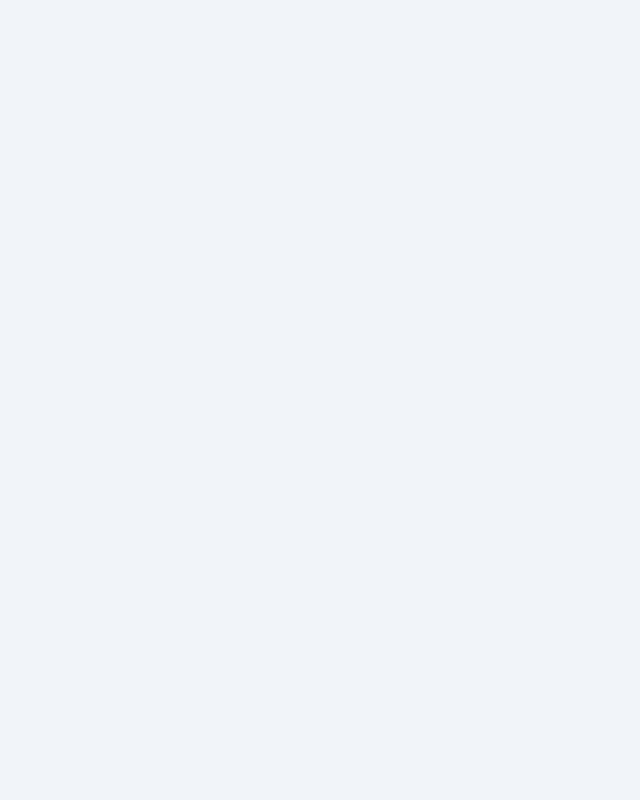
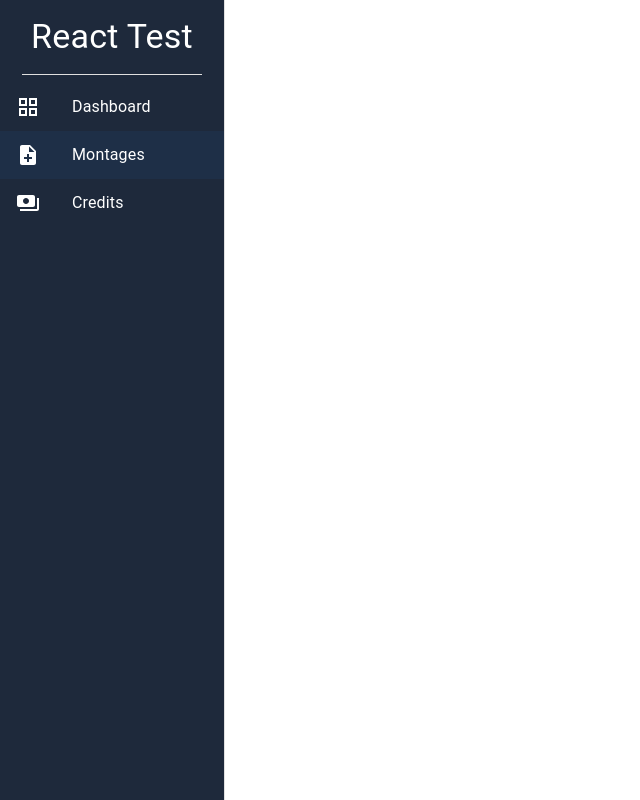
Before and after one commit to Parth4149/assignment, a React (Vite) app: page / in a window 1280 px wide. Shown: the whole page, without its empty margins (0-640 px from the left). Built offline with nearby package versions, Linux system fonts and the light colour scheme.

Commit message:
Sidebar added

```diff
--- a/index.html
+++ b/index.html
@@ -4,7 +4,7 @@
     <meta charset="UTF-8" />
     <meta name="viewport" content="width=device-width, initial-scale=1.0" />
     <meta http-equiv="X-UA-Compatible" content="ie=edge" />
-    <title>Todo</title>
+    <title>Assignment</title>
   </head>
 
   <body>
--- a/package.json
+++ b/package.json
@@ -28,6 +28,7 @@
     "@mui/icons-material": "^5.11.16",
     "@mui/material": "^5.13.1",
     "react": "18.2.0",
-    "react-dom": "18.2.0"
+    "react-dom": "18.2.0",
+    "react-router-dom": "^6.4.1"
   }
 }
--- a/src/Index.jsx
+++ b/src/Index.jsx
@@ -1,10 +1,11 @@
 import React from "react";
 import ReactDOM from "react-dom/client";
 import App from "./components/App";
+import { BrowserRouter } from "react-router-dom";
 import "./index.css";
 
 ReactDOM.createRoot(document.getElementById("root")).render(
-  <>
+  <BrowserRouter>
     <App />
-  </>
+  </BrowserRouter>
 );
--- a/src/components/App.jsx
+++ b/src/components/App.jsx
@@ -1,5 +1,20 @@
+import CssBaseline from "@mui/material/CssBaseline";
+import Navbar from "./Navbar";
+import Montages from "./Montages";
+import { Routes, Route } from "react-router-dom";
+import { useTheme } from "@mui/material/styles";
+
 const App = () => {
-  return <main></main>;
+  const theme = useTheme();
+  return (
+    <main>
+      <CssBaseline />
+      <Navbar theme={theme} />
+      <Routes>
+        <Route to="/" element={<Montages />} />
+      </Routes>
+    </main>
+  );
 };
 
 export default App;
--- /dev/null
+++ b/src/components/Montages.jsx
@@ -0,0 +1,7 @@
+const Montages = () => {
+  return (
+    <div>Montages</div>
+  )
+}
+
+export default Montages;
--- /dev/null
+++ b/src/components/Navbar.jsx
@@ -0,0 +1,30 @@
+import { useState } from "react";
+import { Box, Drawer, useMediaQuery } from "@mui/material";
+import Sidebar from "./Sidebar";
+
+const Navbar = ({ theme }) => {
+  const isMobile = useMediaQuery("(max-width:480px)");
+  const [mobileOpen, setMobileOpen] = useState(false);
+  return (
+    <Box>
+      {isMobile ? (
+        <Drawer
+          variant="temporary"
+          anchor="left"
+          open={mobileOpen}
+          className="drawer__paper"
+          ModalProps={{ keepMounted: true }}
+          onClose={() => setMobileOpen((prevMobileOpen) => !prevMobileOpen)}
+        >
+          <Sidebar theme={theme} setMobileOpen={setMobileOpen} />
+        </Drawer>
+      ) : (
+        <Drawer className="drawer__paper" variant="permanent" open>
+          <Sidebar theme={theme} setMobileOpen={setMobileOpen} />
+        </Drawer>
+      )}
+    </Box>
+  );
+};
+
+export default Navbar;
--- /dev/null
+++ b/src/components/Sidebar.jsx
@@ -0,0 +1,63 @@
+import { useState } from "react";
+import { Link } from "react-router-dom";
+import {
+  Divider,
+  Typography,
+  List,
+  ListItemButton,
+  ListItemIcon,
+  Box,
+  ListItemText,
+} from "@mui/material";
+import GridViewIcon from "@mui/icons-material/GridView";
+import NoteAddIcon from "@mui/icons-material/NoteAdd";
+import PaymentsIcon from "@mui/icons-material/Payments";
+
+const Sidebar = ({ theme, setMobileOpen }) => {
+  const [selectedIndex, setSelectedIndex] = useState(1);
+  return (
+    <Box className="sidebar">
+      <Link to="/" className="logo_container">
+        <Typography
+          sx={{ m: "1rem 0", p: "0 1rem" }}
+          className="white"
+          variant="h4"
+        >
+          React Test
+        </Typography>
+      </Link>
+      <Divider sx={{ width: "80%", m: "auto" }} color="white" />
+      <List>
+        <ListItemButton
+          selected={selectedIndex === 0}
+          onClick={() => setSelectedIndex(0)}
+        >
+          <ListItemIcon>
+            <GridViewIcon className="white" />
+          </ListItemIcon>
+          <ListItemText primary="Dashboard" className="white" />
+        </ListItemButton>
+        <ListItemButton
+          selected={selectedIndex === 1}
+          onClick={() => setSelectedIndex(1)}
+        >
+          <ListItemIcon>
+            <NoteAddIcon className="white" />
+          </ListItemIcon>
+          <ListItemText primary="Montages" className="white" />
+        </ListItemButton>
+        <ListItemButton
+          selected={selectedIndex === 2}
+          onClick={() => setSelectedIndex(2)}
+        >
+          <ListItemIcon>
+            <PaymentsIcon className="white" />
+          </ListItemIcon>
+          <ListItemText primary="Credits" className="white" />
+        </ListItemButton>
+      </List>
+    </Box>
+  );
+};
+
+export default Sidebar;
--- a/src/style.css
+++ b/src/style.css
@@ -1,3 +1,15 @@
-.test {
+.drawer__paper,
+.sidebar {
+  width: 14rem;
+  background: var(--grey-800);
+  height: 100%;
+}
+
+.logo_container {
+  all: unset;
   text-align: center;
+  padding: 0.5rem 0;
 }
+.white {
+  color: var(--white);
+}
```
Also changed, not shown: 1 other file (tests, documents, lock files or other folders).
